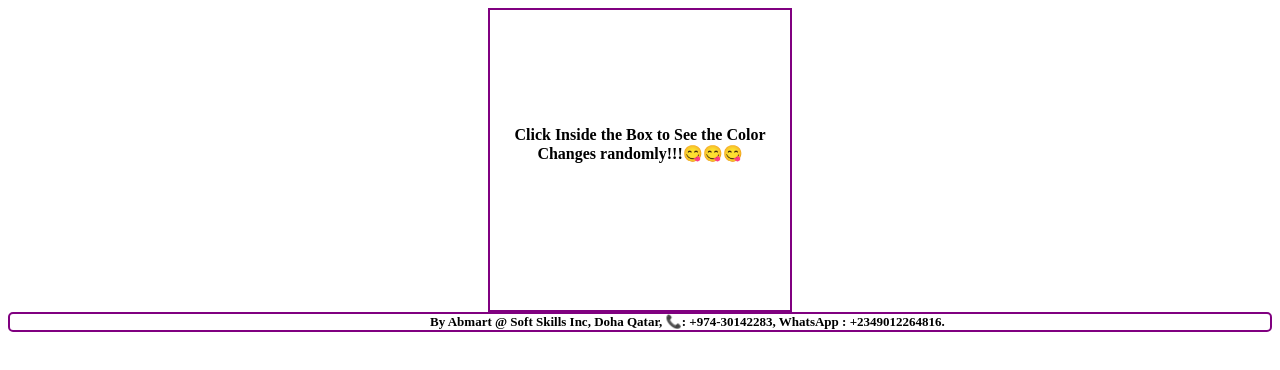
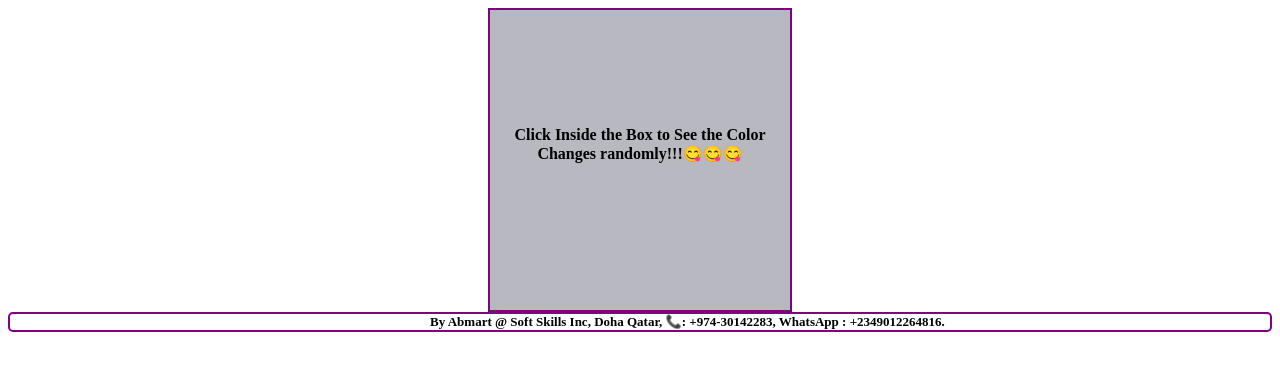
Before and after one commit to Abmart0803/Web-App-with-jQuery, a plain HTML site: page index.html in a window 1280 px wide. Drawn offline with nearby package versions, Linux system fonts and the light colour scheme.

Commit message:
udate sytles.css file.

```diff
--- a/styles.css
+++ b/styles.css
@@ -2,6 +2,7 @@
   border: 2px solid purple;
   height: 300px;
   width: 300px;
+  background-color: rgb(184, 184, 193);
 }
 
 div {
```
